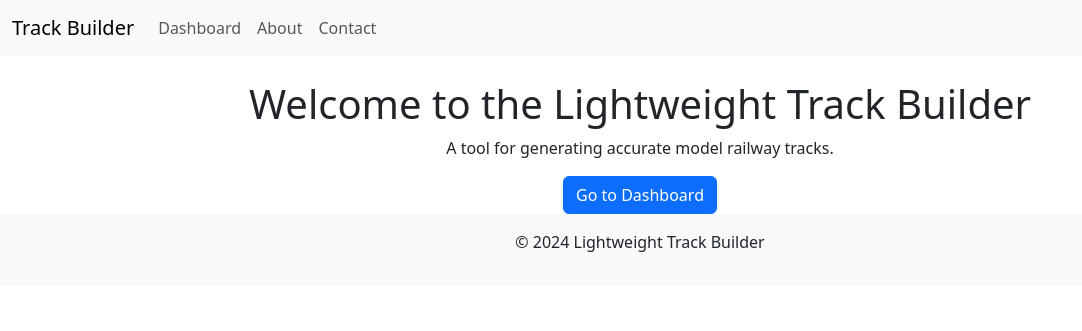
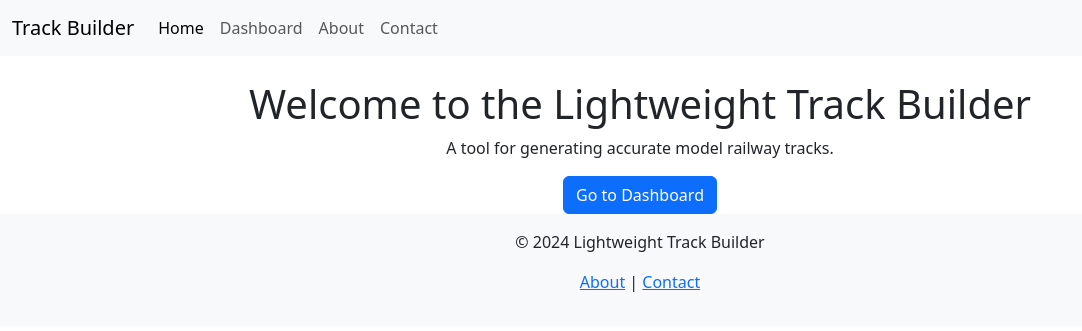
Before and after one commit to Richard-Gnitnub/track-builder-FastAPI, a FastAPI app: page / in a window 1280 px wide. Shown: the top 331 px of the page, without its empty margins (0-1082 px from the left). Run offline with FastAPI, Linux system fonts and the light colour scheme; parts of the project's set-up code (start-up, migrations or seed data) failed here and were passed over.

Commit message:
refactoring templates

```diff
--- a/track_app/templates/base.html
+++ b/track_app/templates/base.html
@@ -12,27 +12,13 @@
 </head>
 <body>
     <header>
-        <nav class="navbar navbar-expand-lg navbar-light bg-light">
-            <div class="container-fluid">
-                <a class="navbar-brand" href="/">Track Builder</a>
-                <button class="navbar-toggler" type="button" data-bs-toggle="collapse" data-bs-target="#navbarNav" aria-controls="navbarNav" aria-expanded="false" aria-label="Toggle navigation">
-                    <span class="navbar-toggler-icon"></span>
-                </button>
-                <div class="collapse navbar-collapse" id="navbarNav">
-                    <ul class="navbar-nav">
-                        <li class="nav-item"><a class="nav-link" href="/dashboard">Dashboard</a></li>
-                        <li class="nav-item"><a class="nav-link" href="/about">About</a></li>
-                        <li class="nav-item"><a class="nav-link" href="/contact">Contact</a></li>
-                    </ul>
-                </div>
-            </div>
-        </nav>
+        {% include 'components/navbar.html' %}
     </header>
     <main class="container mt-4">
         {% block content %}{% endblock %}
     </main>
-    <footer class="bg-light text-center py-3 mt-auto">
-        <p>&copy; 2024 Lightweight Track Builder</p>
+    <footer>
+        {% include 'components/footer.html' %}
     </footer>
 </body>
 </html>
--- /dev/null
+++ b/track_app/templates/components/footer.html
@@ -0,0 +1,6 @@
+<footer class="bg-light text-center py-3 mt-auto">
+    <p>&copy; 2024 Lightweight Track Builder</p>
+    <p>
+        <a href="/about">About</a> | <a href="/contact">Contact</a>
+    </p>
+</footer>
--- /dev/null
+++ b/track_app/templates/components/navbar.html
@@ -0,0 +1,16 @@
+<nav class="navbar navbar-expand-lg navbar-light bg-light">
+    <div class="container-fluid">
+        <a class="navbar-brand" href="/">Track Builder</a>
+        <button class="navbar-toggler" type="button" data-bs-toggle="collapse" data-bs-target="#navbarNav" aria-controls="navbarNav" aria-expanded="false" aria-label="Toggle navigation">
+            <span class="navbar-toggler-icon"></span>
+        </button>
+        <div class="collapse navbar-collapse" id="navbarNav">
+            <ul class="navbar-nav">
+                <li class="nav-item"><a class="nav-link {% if request.url.path == '/' %}active{% endif %}" href="/">Home</a></li>
+                <li class="nav-item"><a class="nav-link {% if request.url.path == '/dashboard' %}active{% endif %}" href="/dashboard">Dashboard</a></li>
+                <li class="nav-item"><a class="nav-link {% if request.url.path == '/about' %}active{% endif %}" href="/about">About</a></li>
+                <li class="nav-item"><a class="nav-link {% if request.url.path == '/contact' %}active{% endif %}" href="/contact">Contact</a></li>
+            </ul>
+        </div>
+    </div>
+</nav>
```
Also changed, not shown: track_app/templates/common/footer.html (deleted), track_app/templates/common/navbar.html (deleted).
